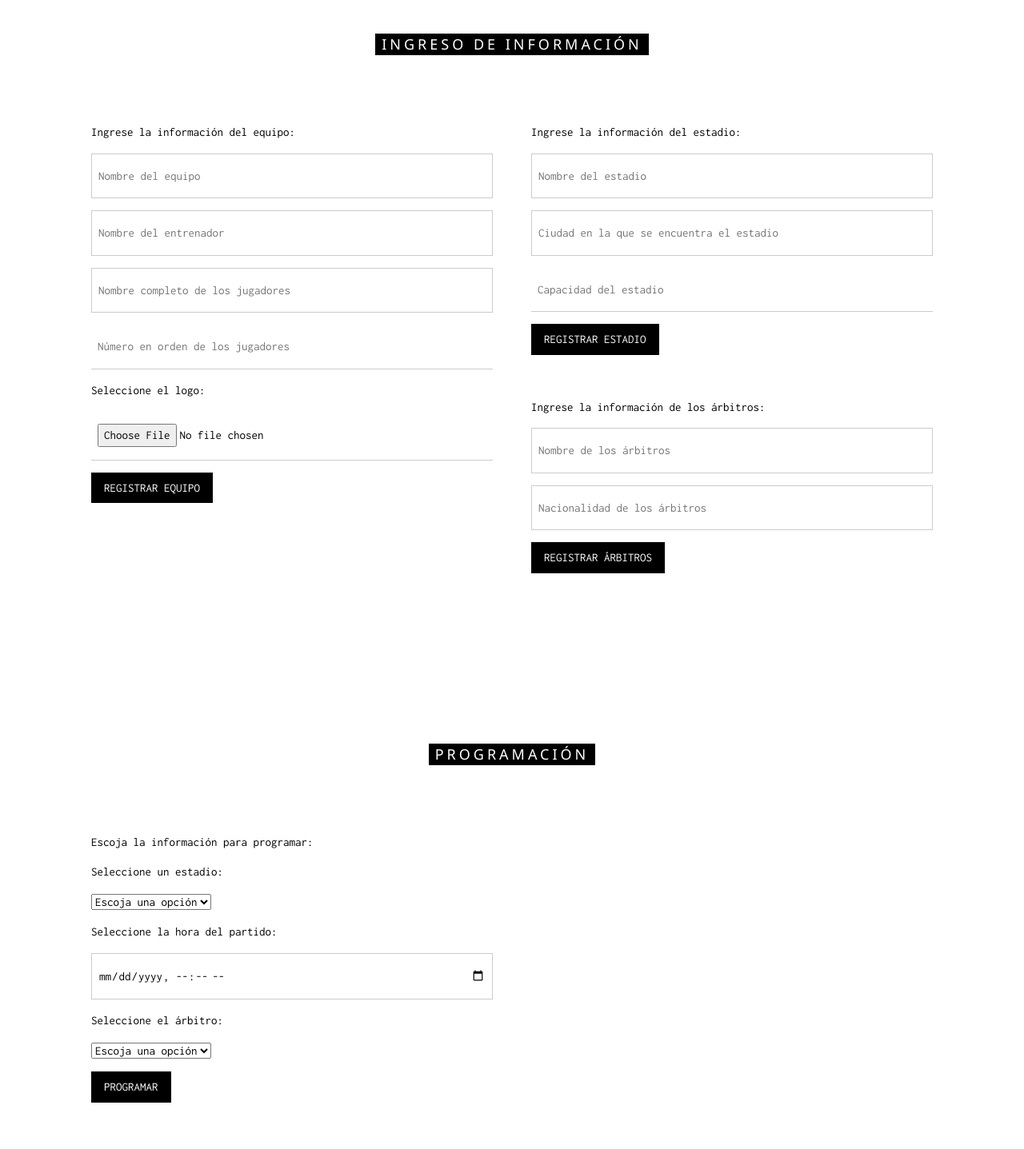
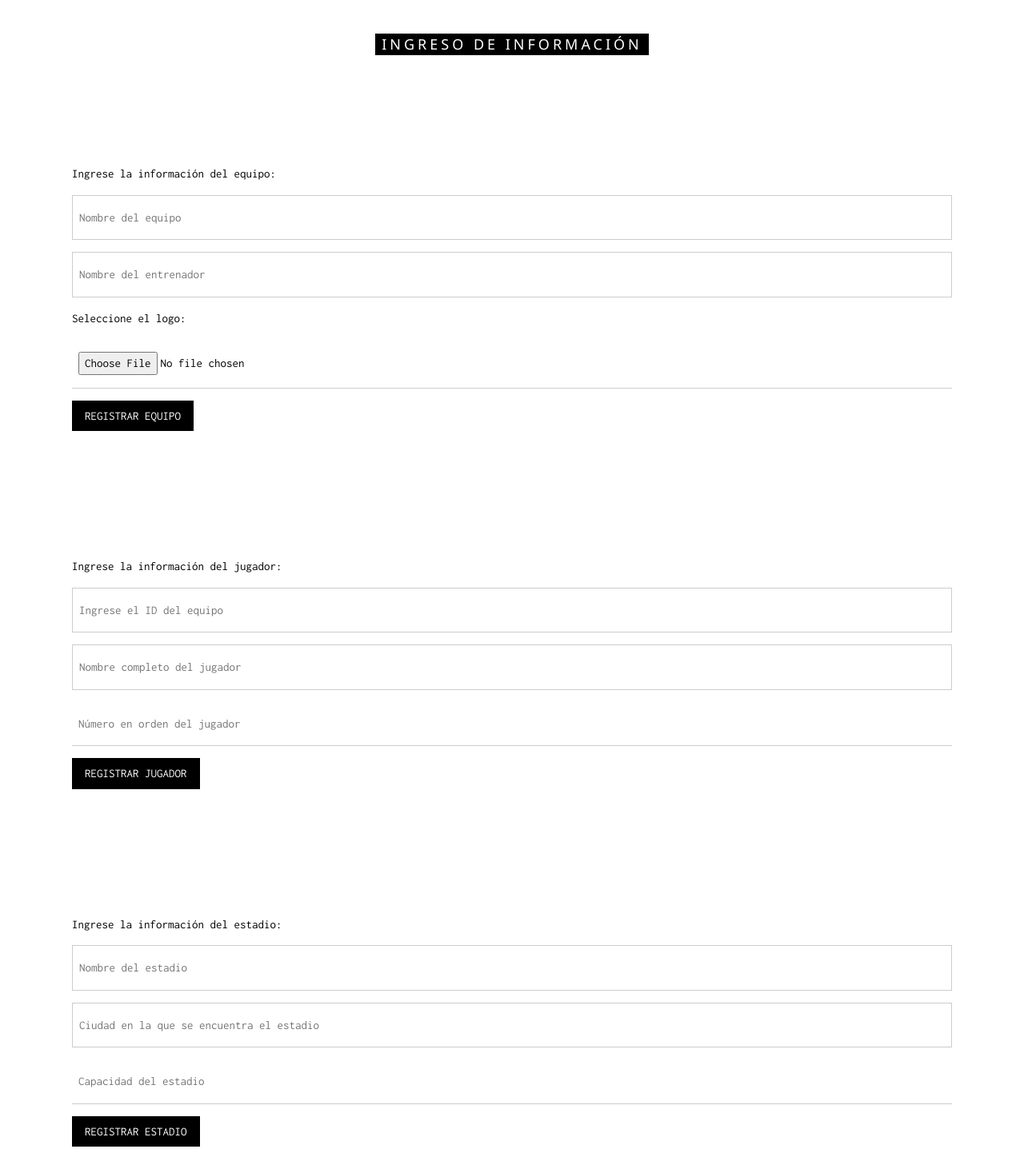
Before and after one commit to LE0NARD0R/Telematica, a website: page src/public/configuracion.html in a window 1280 px wide. Shown: the part 80-1517 px from the top of the page at 80% size. Drawn offline with nearby package versions, Linux system fonts and the light colour scheme.

```diff
--- a/src/public/configuracion.html
+++ b/src/public/configuracion.html
@@ -35,22 +35,29 @@
     <!-- Info Section -->
     <div class="w3-row w3-padding-64" id="config">
         <h5 class="w3-center w3-padding-48"><span class="w3-tag w3-wide">INGRESO DE INFORMACIÓN</span></h5>
-        <div class="w3-col m6 w3-padding-large w3-hide-small">
+        <div class="w3-row w3-padding-64">
             <p>Ingrese la información del equipo:</p>
             <form action="" target="_blank">
                 <p><input class="w3-input w3-padding-16 w3-border" type="text" placeholder="Nombre del equipo" required name="Name"></p>
                 <p><input class="w3-input w3-padding-16 w3-border" type="text" placeholder="Nombre del entrenador" required name="EntreName"></p>
-                <p><input class="w3-input w3-padding-16 w3-border" type="text" placeholder="Nombre completo de los jugadores" required name="jugname"></p>
-                <p><input class="w3-input w3-padding-16" type="number" placeholder="Número en orden de los jugadores" required name="number"></p>
                 <p>Seleccione el logo:</p>
                 <p><input class="w3-input w3-padding-16" type="file" placeholder="Logo del equipo" required name="logo"></p>
                 <p><button class="w3-button w3-black" type="submit">REGISTRAR EQUIPO</button></p>
             </form>
         </div>
+        <div class="w3-row w3-padding-64">
+            <p>Ingrese la información del jugador:</p>
+            <form action="" target="_blank">
+                <p><input class="w3-input w3-padding-16 w3-border" type="number" placeholder="Ingrese el ID del equipo" required name="eqid"></p>
+                <p><input class="w3-input w3-padding-16 w3-border" type="text" placeholder="Nombre completo del jugador" required name="jugname"></p>
+                <p><input class="w3-input w3-padding-16" type="number" placeholder="Número en orden del jugador" required name="number"></p>
+                <p><button class="w3-button w3-black" type="submit">REGISTRAR JUGADOR</button></p>
+            </form>
+        </div>
 
-        <div class="w3-col m6 w3-padding-large">
+        <div class="w3-row w3-padding-64">
             <p>Ingrese la información del estadio:</p>
-            <form action="/action_page.php" target="_blank">
+            <form action="" target="_blank">
                 <p><input class="w3-input w3-padding-16 w3-border" type="text" placeholder="Nombre del estadio" required name="estadio"></p>
                 <p><input class="w3-input w3-padding-16 w3-border" type="text" placeholder="Ciudad en la que se encuentra el estadio" required name="ciudad"></p>
                 <p><input class="w3-input w3-padding-16" type="number" placeholder="Capacidad del estadio" required name="capacidad"></p>
@@ -58,7 +65,7 @@
             </form>
         </div>
 
-        <div class="w3-col m6 w3-padding-large w3-hide-small" id="arbi">
+        <div class="w3-row w3-padding-64" id="arbi">
             <p>Ingrese la información de los árbitros:</p>
             <form method="post" id="arbitros">
                 <p><input class="w3-input w3-padding-16 w3-border" type="text" placeholder="Nombre de los árbitros" required name="arbitro"></p>
@@ -71,7 +78,7 @@
 
     <div class="w3-row w3-padding-64" id="program">
         <h5 class="w3-center w3-padding-48"><span class="w3-tag w3-wide">PROGRAMACIÓN</span></h5>
-        <div class="w3-col m6 w3-padding-large w3-hide-small">
+        <div class="w3-row w3-padding-64">
             <p>Escoja la información para programar:</p>
             <form action="" target="_blank">
                     <p>Seleccione un estadio:</p>
```
